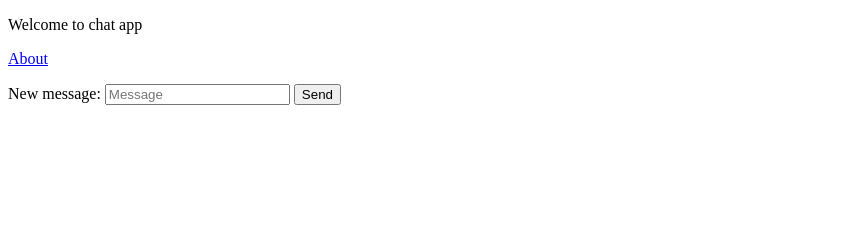
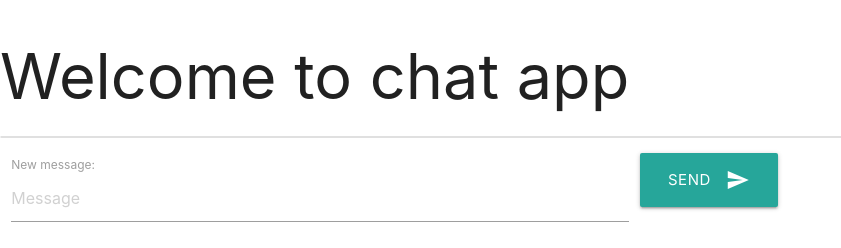
Before and after one commit to GregorAhcin/chat-app, a website: page public/index.html in a window 1280 px wide. Shown: the whole page, without its empty margins (0-841 px from the left). Drawn offline with nearby package versions, Linux system fonts and the light colour scheme; no server answers.

Commit message:
added css

```diff
--- a/public/index.html
+++ b/public/index.html
@@ -5,18 +5,24 @@
   <meta charset="UTF-8">
   <meta name="viewport" content="width=device-width, initial-scale=1.0">
   <meta http-equiv="X-UA-Compatible" content="ie=edge">
+  <link href="https://fonts.googleapis.com/icon?family=Material+Icons" rel="stylesheet">
+  <link rel="stylesheet" href="https://cdnjs.cloudflare.com/ajax/libs/materialize/1.0.0/css/materialize.min.css">
+  <script src="https://cdnjs.cloudflare.com/ajax/libs/materialize/1.0.0/js/materialize.min.js"></script>
   <title>Chat app</title>
 </head>
 
 <body>
-  <p>Welcome to chat app</p>
-  <a href="about.html">About</a>
-  <ol id="messages"></ol>
-
-  <form id="message-form">
-    <label for="textfield">New message:</label>
-    <input type="text" name="message" id="message-text" placeholder="Message" />
-    <button>Send</button>
+  <h1>Welcome to chat app</h1>
+  <ul class="collection" id="messages"></ul>
+  <div class="row">
+    <form id="message-form">
+      <div class="input-fild col s6">
+        <label for="message-text">New message:</label>
+        <input type="text" name="message-text" id="message-text" class="validate" placeholder="Message" />
+      </div>
+      <button type="submit" class="btn-large">Send
+        <i class="small material-icons right">send</i></button>
+  </div>
   </form>
 
   <script src="/socket.io/socket.io.js"></script>
--- a/public/js/index.js
+++ b/public/js/index.js
@@ -9,8 +9,8 @@ socket.on("disconnect", function() {
 });
 
 socket.on("newMessage", function(message) {
-  console.log("Server sent new message", message);
   var li = document.createElement("li");
+  li.className = "collection-item";
   var liText = document.createTextNode(message.from + ": " + message.text);
   li.appendChild(liText);
 
--- a/server/server.js
+++ b/server/server.js
@@ -27,7 +27,6 @@ io.on("connection", socket => {
   );
 
   socket.on("newMessage", (message, callback) => {
-    console.log("New message created", message);
     io.emit("newMessage", generateMessage(message.from, message.text));
 
     callback({ success: true, message: "Got message." });
```
